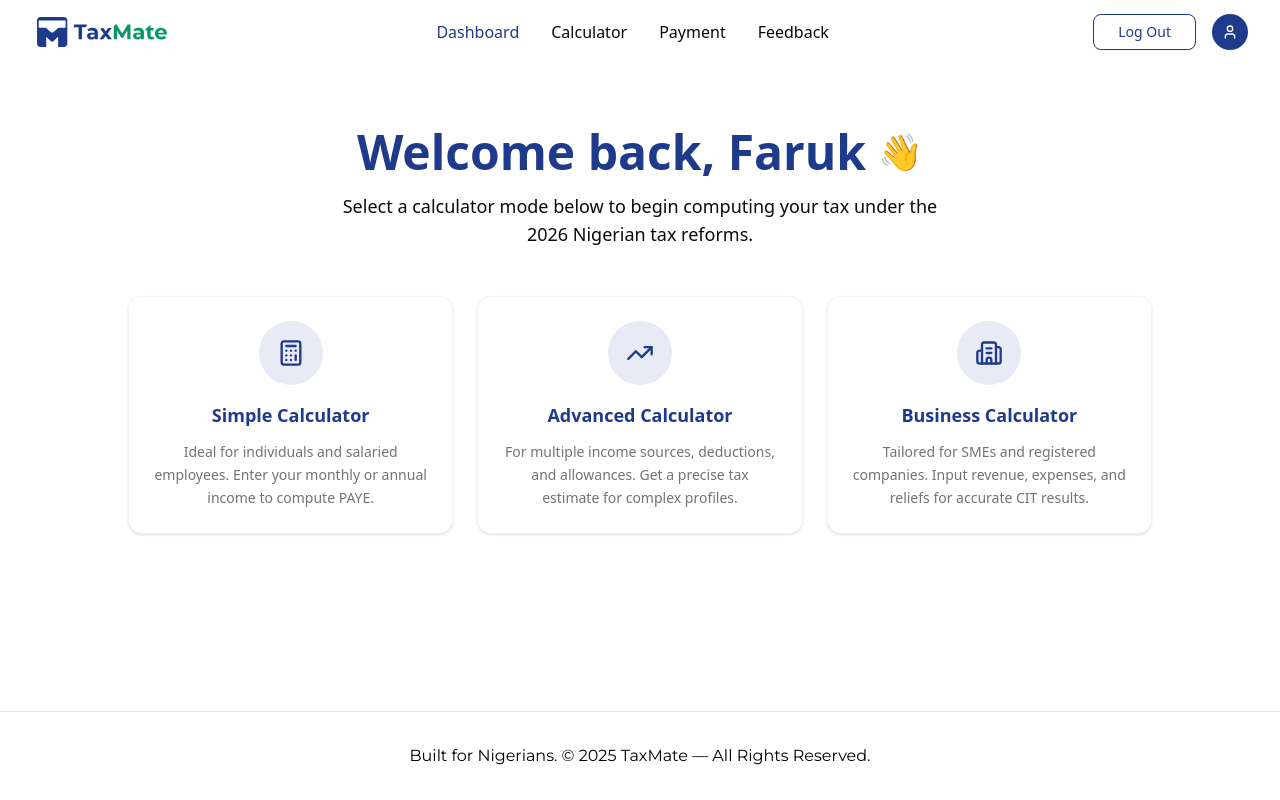
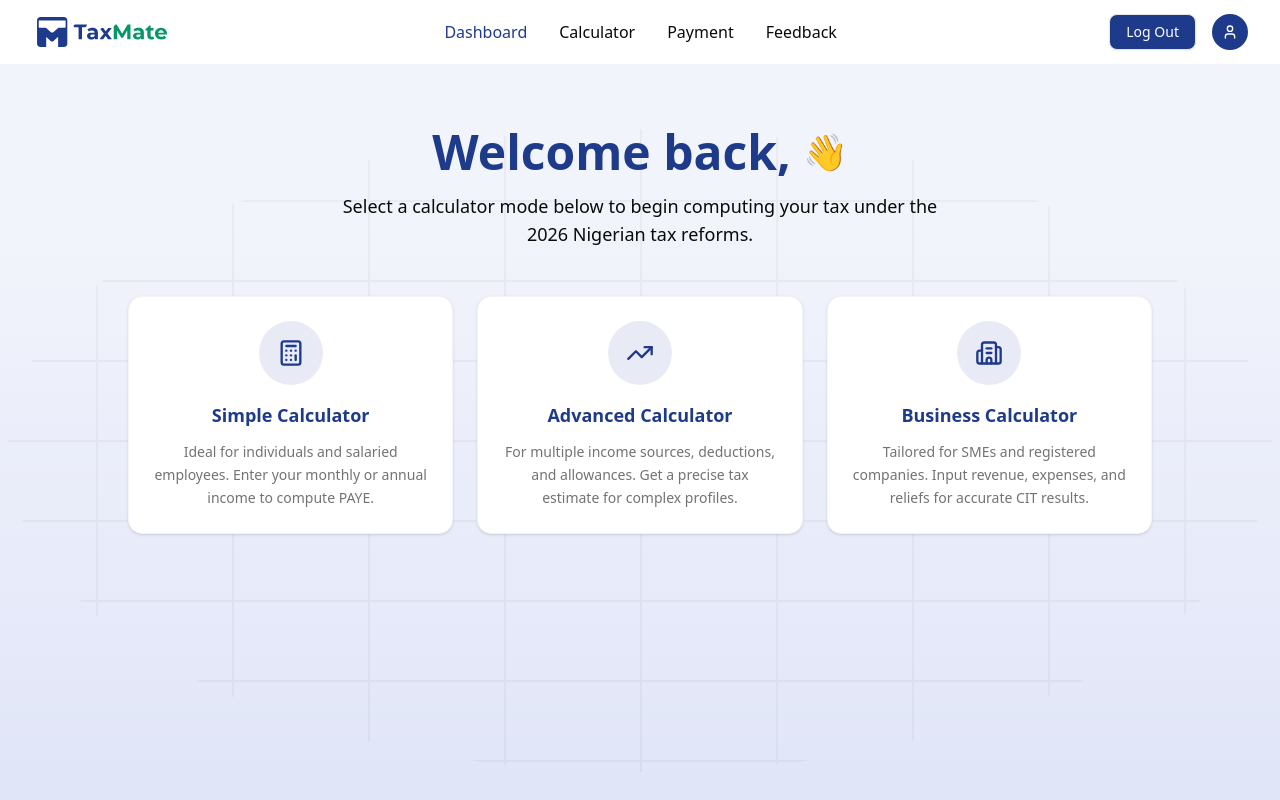
Before and after one commit to TaxMate-2025/Core-Frontend, a Next.js app: page /home in a window 1280 px wide. Shown: the top 800 px of the page. Built offline with nearby package versions, Linux system fonts and the light colour scheme.

Commit message:
feat(auth): implement user authentication hooks and enhance navbar with user greeting

```diff
--- a/app/home/page.tsx
+++ b/app/home/page.tsx
@@ -5,41 +5,34 @@ import { CalculatorCard } from "@/components/CalculatorCard"
 import { MainNavbar } from "@/components/MainNavbar"
 import Footer from "@/components/Footer"
 import Link from "next/link"
+import Image from "next/image"
+import layout_grid from '../../public/layout_grid.svg'
+import { useAuthUser } from "@/hooks/use-auth-user"
 
 export default function HomePage() {
+    const { user } = useAuthUser();
+
     return (
-        <div className="min-h-screen flex flex-col">
-            {/* Navigation Bar */}
+        <div>
             <MainNavbar />
 
-            {/* Main Content Area with Grid Background */}
-            <main className="flex-1 relative overflow-hidden">
-                {/*
-          BACKGROUND IMPLEMENTATION EXPLANATION:
-
-          This creates the gradient grid effect you see in the design:
-
-          1. Base Layer: Linear gradient from light purple to light blue
-          2. Grid Pattern: Created using CSS background-image with linear gradients
-             - Vertical lines using repeating-linear-gradient
-             - Horizontal lines using repeating-linear-gradient
-             - Both combined to create a grid
-          3. Grid size: 80px x 80px squares
-          4. Grid color: Semi-transparent white/gray lines
-
-          The effect is achieved by:
-          - background: base gradient color
-          - background-image: overlaying grid pattern on top
-          - background-size: controlling grid square size
-        */}
-                <div className="absolute inset-0 grid-gradient-bg" />
+            <main className="hero_gradient h-screen">
+                <div className="absolute inset-0">
+                    <Image
+                        src={layout_grid}
+                        alt="background_layout_grid"
+                        fill
+                        className="object-cover opacity-30"
+                        priority
+                    />
+                </div>
 
                 {/* Content Container */}
                 <div className="relative z-10 max-w-6xl mx-auto px-6 py-16">
                     {/* Welcome Section */}
                     <div className="text-center mb-12">
                         <h1 className="text-4xl md:text-5xl font-bold text-[#1E3A8A] mb-4 flex items-center justify-center gap-3">
-                            Welcome back, Faruk
+                            Welcome back, {user?.firstName}
                             <span className="text-4xl">👋</span>
                         </h1>
                         <p className="text-foreground text-base md:text-lg max-w-2xl mx-auto">
@@ -90,7 +83,6 @@ export default function HomePage() {
                 </div>
             </main>
 
-            {/* Footer */}
             <Footer />
         </div>
     )
--- a/components/MainNavbar.tsx
+++ b/components/MainNavbar.tsx
@@ -2,11 +2,11 @@
 
 import { useState, useEffect } from "react";
 import Link from "next/link";
-import Image from "next/image";
 import { Menu, X, User } from "lucide-react";
 import { Button } from "@/components/ui/button";
-import LOGO from "../public/main_logo.svg";
 import { Logo } from "./Logo";
+import { useLogout } from "@/hooks/use-logout";
+import { useAuthUser } from "@/hooks/use-auth-user";
 
 interface NavLinkProps {
   href: string;
@@ -25,9 +25,8 @@ const NavLink = ({
   <Link
     href={href}
     onClick={onClick}
-    className={`${
-      isActive ? "text-[#1E3A8A]" : "text-foreground"
-    } font-medium text-sm md:text-base hover:text-[#1E3A8A]/80 transition-colors ${className}`}
+    className={`${isActive ? "text-[#1E3A8A]" : "text-foreground"
+      } font-medium text-sm md:text-base hover:text-[#1E3A8A]/80 transition-colors ${className}`}
   >
     {children}
   </Link>
@@ -37,10 +36,11 @@ export function MainNavbar() {
   const [isMenuOpen, setIsMenuOpen] = useState(false);
   const [isScrolled, setIsScrolled] = useState(false);
   const [activePath, setActivePath] = useState("");
+  const { logout } = useLogout();
+  const { user } = useAuthUser();
 
   // Set initial active path on component mount
   useEffect(() => {
-    // Using setTimeout to defer state update to avoid layout thrashing
     const timer = setTimeout(() => {
       setActivePath(window.location.pathname);
     }, 0);
@@ -67,13 +67,11 @@ export function MainNavbar() {
 
   return (
     <header
-      className={`sticky top-0 z-50 transition-all duration-300 ${
-        isScrolled ? "bg-white/95 shadow-sm" : "bg-white"
-      }`}
+      className={`sticky top-0 z-50 transition-all duration-300 ${isScrolled ? "bg-white/95 shadow-sm" : "bg-white"
+        }`}
     >
       <div className="max-w-7xl mx-auto px-4 sm:px-6 lg:px-8">
         <div className="flex justify-between items-center h-16">
-          {/* Logo */}
           <Logo />
 
           {/* Desktop Navigation */}
@@ -93,7 +91,8 @@ export function MainNavbar() {
           <div className="hidden md:flex items-center space-x-4">
             <Button
               variant="outline"
-              className="text-[#1E3A8A] border-[#1E3A8A] hover:bg-[#1E3A8A]/10 h-9 px-6"
+              onClick={logout}
+              className="bg-[#1e3a8a] hover:bg-[#162e5c] hover:text-white cursor-pointer text-white"
             >
               Log Out
             </Button>
@@ -133,10 +132,15 @@ export function MainNavbar() {
                 {item.label}
               </NavLink>
             ))}
-            <div className="pt-4 pb-2 border-t border-gray-200 mt-2">
+            <div className="pt-4 pb-2 border-t border-gray-200 mt-2 space-y-2">
+              {user && (
+                <div className="px-3 py-2 text-sm font-medium text-foreground">
+                  Welcome Back, {user.firstName}
+                </div>
+              )}
               <Button
-                variant="outline"
-                className="w-full justify-center text-[#1E3A8A] border-[#1E3A8A] hover:bg-[#1E3A8A]/10 h-11 mb-3"
+                onClick={logout}
+                className="w-full bg-[#1e3a8a] hover:bg-[#162e5c] cursor-pointer text-white"
               >
                 Log Out
               </Button>
--- a/components/Navbar.tsx
+++ b/components/Navbar.tsx
@@ -2,6 +2,7 @@ import { Button } from "@/components/ui/button"
 import { Inter } from "next/font/google"
 import { Logo } from "./Logo"
 import Link from "next/link";
+import { CircleUserRound } from "lucide-react";
 
 interface NavbarProps {
   onJoinWaitlist: (e: React.MouseEvent) => void;
@@ -32,7 +33,7 @@ const Navbar = ({ onJoinWaitlist }: NavbarProps) => {
         </div>
 
         {/* Join Waitlist & Log in Button */}
-        <div className="space-x-5">
+        <div className="flex space-x-5">
           <Button
             onClick={onJoinWaitlist}
             className="bg-[#1e3a8a] hover:bg-[#162e5c] cursor-pointer text-white"
@@ -43,7 +44,8 @@ const Navbar = ({ onJoinWaitlist }: NavbarProps) => {
 
             className="bg-[#1e3a8a] hover:bg-[#162e5c] cursor-pointer text-white"
           >
-            <Link href="/login">
+            <Link href="/login" className="flex items-center gap-1">
+              <CircleUserRound />
               Sign In
             </Link>
           </Button>
--- /dev/null
+++ b/hooks/use-auth-user.ts
@@ -0,0 +1,30 @@
+"use client"
+
+import { useEffect, useState } from "react"
+import type { User } from "@/types/auth"
+
+export function useAuthUser() {
+  const [user, setUser] = useState<User | null>(null)
+  const [isLoading, setIsLoading] = useState(true)
+
+  useEffect(() => {
+    try {
+      // Get user data from sessionStorage
+      const userJson = sessionStorage.getItem("user")
+
+      if (userJson) {
+        const userData = JSON.parse(userJson) as User
+        setUser(userData)
+      } else {
+        setUser(null)
+      }
+    } catch (error) {
+      console.error("Error parsing user data:", error)
+      setUser(null)
+    } finally {
+      setIsLoading(false)
+    }
+  }, [])
+
+  return { user, isLoading }
+}
--- /dev/null
+++ b/hooks/use-logout.ts
@@ -0,0 +1,34 @@
+"use client"
+
+import { useRouter } from "next/navigation"
+import { useToast } from "./use-toast"
+
+export function useLogout() {
+  const router = useRouter()
+  const { toast } = useToast()
+
+  const logout = () => {
+    try {
+      // Clear auth data from sessionStorage
+      sessionStorage.removeItem("authToken")
+      sessionStorage.removeItem("user")
+
+      // Show success message
+      toast({
+        title: "Logged out successfully",
+        description: "You have been logged out of your account.",
+      })
+
+      // Redirect to root page
+      router.push("/")
+    } catch (error) {
+      toast({
+        title: "Logout failed",
+        description: "An error occurred while logging out. Please try again.",
+        variant: "destructive",
+      })
+    }
+  }
+
+  return { logout }
+}
```
Also changed, not shown: hooks/use-login.ts (+3 -14 lines).
